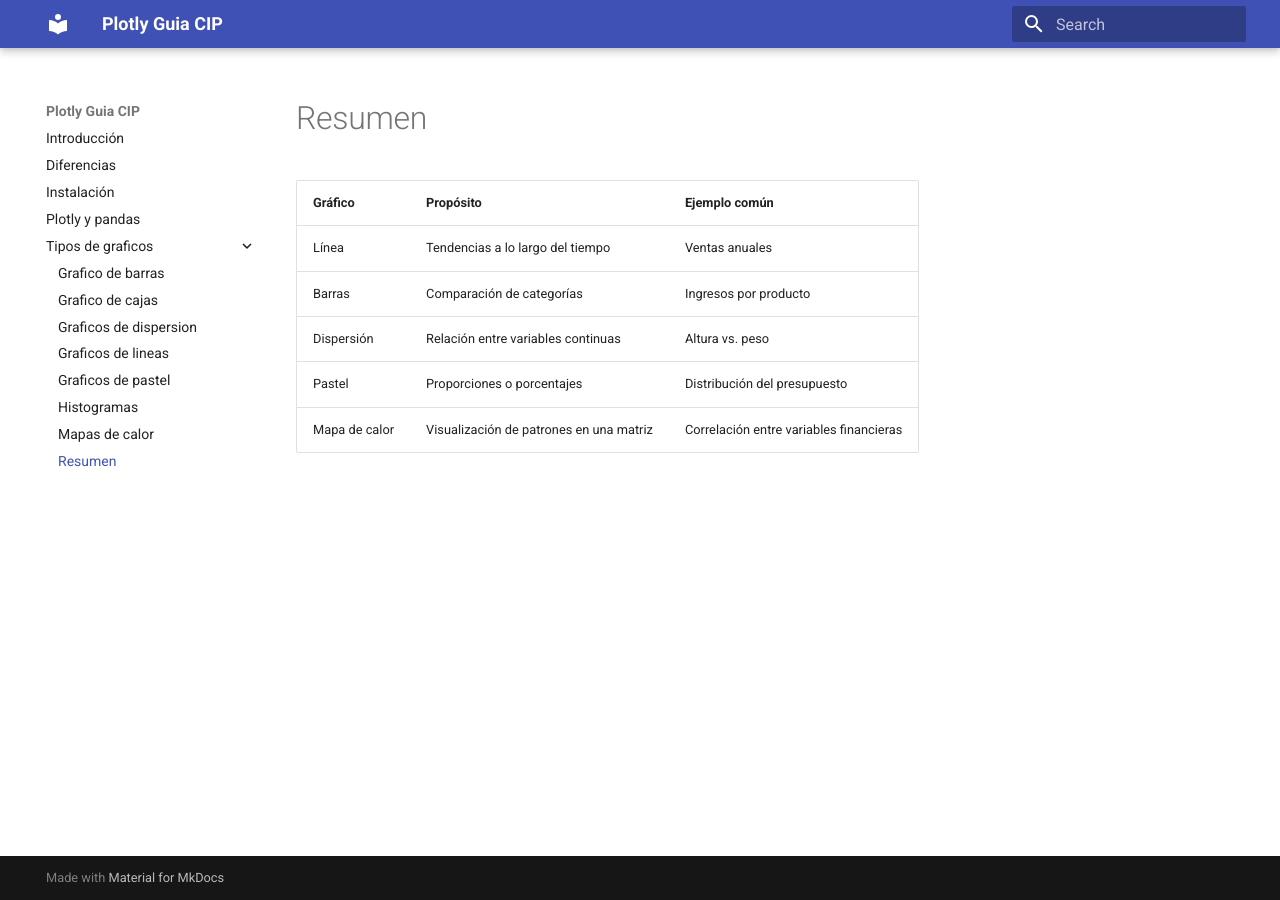
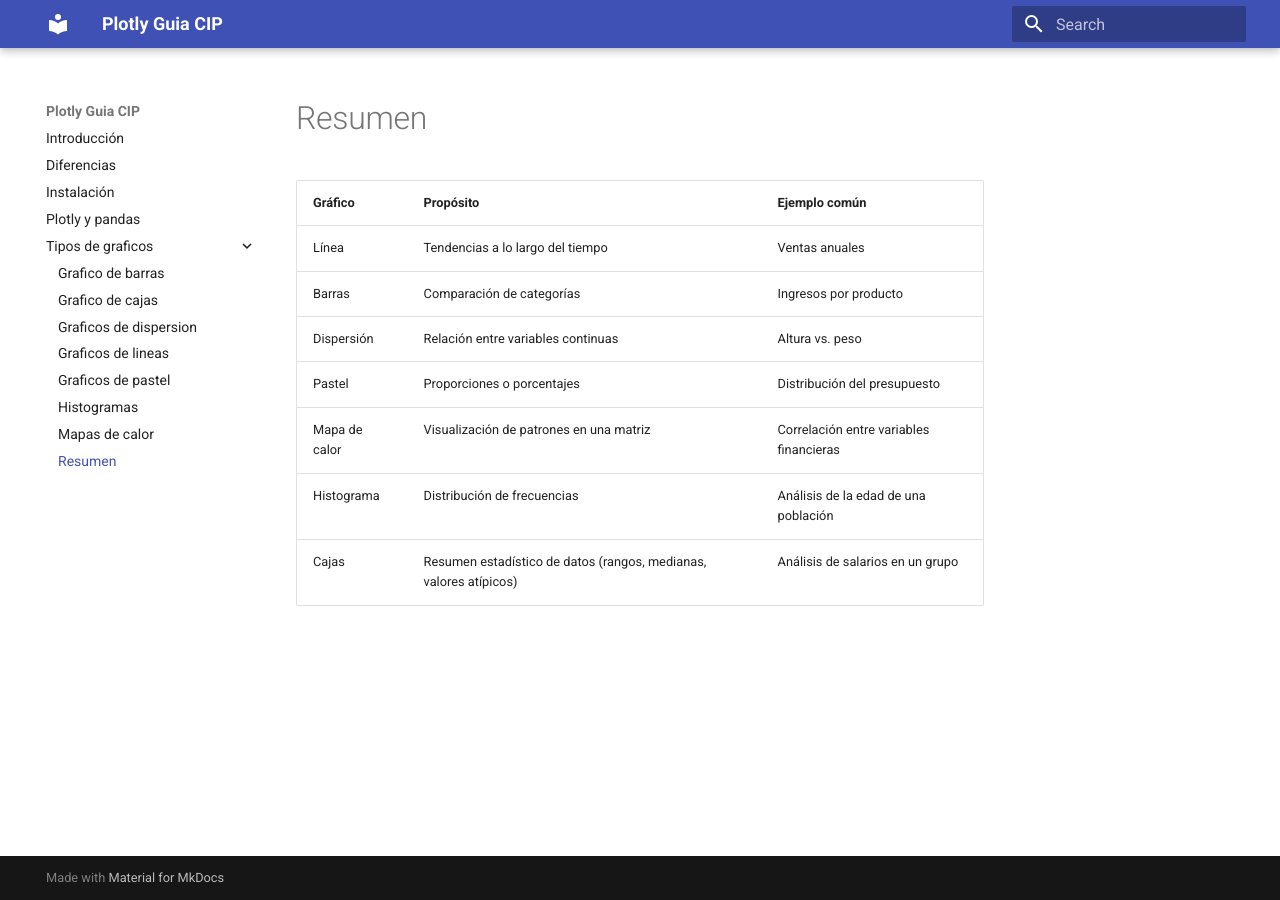
Before and after one commit to fabian-franco/plotly, an MkDocs documentation site: the page built from docs/tipos_de_graficos/resumen.md, in a window 1280 px wide. Built offline with MkDocs 1.6.1 and Material for MkDocs 9.7.7, drawn with Linux system fonts in a browser that asks for light colours.

Commit message:
fix: update table text

```diff
--- a/docs/tipos_de_graficos/resumen.md
+++ b/docs/tipos_de_graficos/resumen.md
@@ -1,7 +1,9 @@
-| **Gráfico**   | **Propósito**                            | **Ejemplo común**                      |
+| **Gráfico**   | **Propósito**                            | **Ejemplo común**                     |
 |---------------|------------------------------------------|----------------------------------------|
-| Línea         | Tendencias a lo largo del tiempo         | Ventas anuales                         |
-| Barras        | Comparación de categorías                | Ingresos por producto                  |
-| Dispersión    | Relación entre variables continuas       | Altura vs. peso                        |
-| Pastel        | Proporciones o porcentajes               | Distribución del presupuesto           |
-| Mapa de calor | Visualización de patrones en una matriz  | Correlación entre variables financieras|
+| Línea         | Tendencias a lo largo del tiempo         | Ventas anuales                        |
+| Barras        | Comparación de categorías                | Ingresos por producto                 |
+| Dispersión    | Relación entre variables continuas       | Altura vs. peso                       |
+| Pastel        | Proporciones o porcentajes               | Distribución del presupuesto          |
+| Mapa de calor | Visualización de patrones en una matriz  | Correlación entre variables financieras |
+| Histograma    | Distribución de frecuencias              | Análisis de la edad de una población  |
+| Cajas         | Resumen estadístico de datos (rangos, medianas, valores atípicos) | Análisis de salarios en un grupo      |
```
